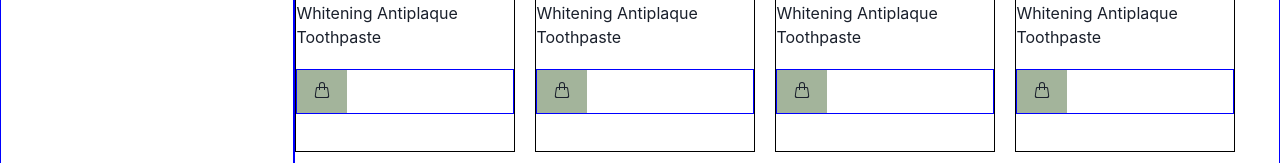
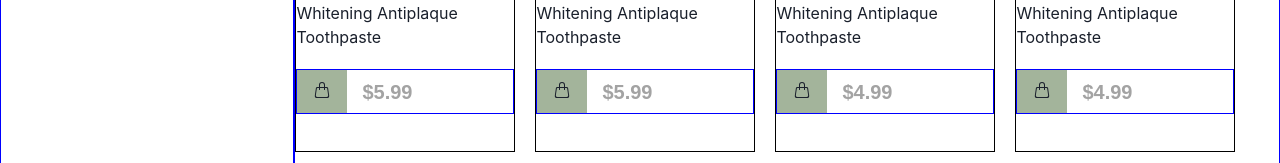
Before and after one commit to VishnuPScodes/Himalayausa-clone, a React (Vite) app in the folder himalaya-project/: page /Oralcare in a window 1280 px wide. Shown: the part 355-518 px from the top of the page. Built offline with nearby package versions, Linux system fonts and the light colour scheme; data requests are answered from the project's data file.

Commit message:
updated products page

```diff
--- a/himalaya-project/src/components/Navbar.jsx
+++ b/himalaya-project/src/components/Navbar.jsx
@@ -15,6 +15,15 @@ import {
     useBreakpointValue,
     useDisclosure,
   } from '@chakra-ui/react';
+  import {
+    Drawer,
+    DrawerBody,
+    DrawerFooter,
+    DrawerHeader,
+    DrawerOverlay,
+    DrawerContent,
+    DrawerCloseButton,
+  } from '@chakra-ui/react'
   import { Fade, ScaleFade, Slide, SlideFade } from '@chakra-ui/react'
 
   import { Tag } from '@chakra-ui/react';
@@ -35,6 +44,8 @@ import { useNavigate } from 'react-router';
 import {Link} from 'react-router-dom'
 
   export const Navbar=()=> {
+
+    const [placement, setPlacement] = React.useState('top')
     const { isOpen, onToggle } = useDisclosure();
     const navigate=useNavigate()
 
@@ -93,8 +104,9 @@ import {Link} from 'react-router-dom'
             </Button> */}
    <Tooltip label='Search'>
       <CustomCard>
-      <RiSearchLine/>
+      <RiSearchLine  />
       </CustomCard>
+
     </Tooltip>
     <Tooltip label='My Account'>
       <CustomCard>
@@ -137,9 +149,7 @@ import {Link} from 'react-router-dom'
         </Collapse>
 
       </Box>
-      <div id='nav-drop-down'>
-        Lorem ipsum dolor sit amet consectetur adipisicing elit. Non sint vero error et enim ullam, voluptas nam maiores? Explicabo dicta optio quas quae sed qui! Rerum, consequatur quibusdam. Totam, similique?
-      </div>
+
       </div>
   }
 
@@ -276,3 +286,39 @@ import {Link} from 'react-router-dom'
       </>
     )
   }
+
+
+
+
+  // drawer animation
+
+  function PlacementExample() {
+
+
+    return (
+      <>
+        {/* <RadioGroup defaultValue={placement} onChange={setPlacement}>
+          <Stack direction='row' mb='4'>
+            <Radio value='top'>Top</Radio>
+            <Radio value='right'>Right</Radio>
+            <Radio value='bottom'>Bottom</Radio>
+            <Radio value='left'>Left</Radio>
+          </Stack>
+        </RadioGroup> */}
+        <Button colorScheme='blue' onClick={onOpen}>
+          Open
+        </Button>
+        <Drawer placement={placement} onClose={onClose} isOpen={isOpen}>
+          <DrawerOverlay />
+          <DrawerContent>
+            <DrawerHeader borderBottomWidth='1px'>Basic Drawer</DrawerHeader>
+            <DrawerBody>
+              <p>Some contents...</p>
+              <p>Some contents...</p>
+              <p>Some contents...</p>
+            </DrawerBody>
+          </DrawerContent>
+        </Drawer>
+      </>
+    )
+  }
--- a/himalaya-project/src/components/styles/oral.css
+++ b/himalaya-project/src/components/styles/oral.css
@@ -25,3 +25,37 @@
     flex-wrap: wrap;
     flex-direction: row;
 }
+#bag-btn-3:hover{
+    z-index: 1;
+   width: 100px;
+}
+#hover-cart{
+    display: none;
+    z-index: 1;
+    font-family: Poppins,sans-serif;
+    font-style: normal;
+    font-weight: 500;
+    font-size: 13px;
+    line-height: 28px;
+    color: #ffff;
+    text-align: center;
+    padding-top: 5px;
+}
+#bag-btn-3:hover+#hover-cart{
+    display: flex;
+    z-index: 2;
+    transition: 1s;
+}
+
+#price-3{
+    font-family: Poppins,sans-serif;
+    font-style: normal;
+    font-weight: 600;
+    font-size: 20px;
+    line-height: 34px;
+    color: #a3a3a3;
+    text-align: center;
+    padding-top: 5px;
+    margin-left: 15px;
+    position: relative;
+}
--- a/himalaya-project/src/pages/OralListPage.jsx
+++ b/himalaya-project/src/pages/OralListPage.jsx
@@ -100,9 +100,12 @@ export const OralListPage=(()=>{
 
                         <div style={{textAlign:"left"}}>Bamboo & Sea Salt Whitening Antiplaque Toothpaste</div>
                         <div style={{display:"flex",height:"45px",border:"1px solid blue",marginTop:"20px"}}>
-                            <div style={{width:"50px",backgroundColor:"#a3b49b"}} >
+                            <div id='bag-btn-3' style={{width:"50px",backgroundColor:"#a3b49b"}} >
                              <BsHandbag style={{margin:"auto",marginTop:"5px",height:"30px"}} />
                             </div>
+                            <div id='price-3'>${e.price}</div>
+
+                            <div id='hover-cart' style={{backgroundColor:"#a3b49b",width:"110px"}}>ADD TO CART</div>
                         </div>
                     </div>
 
```
